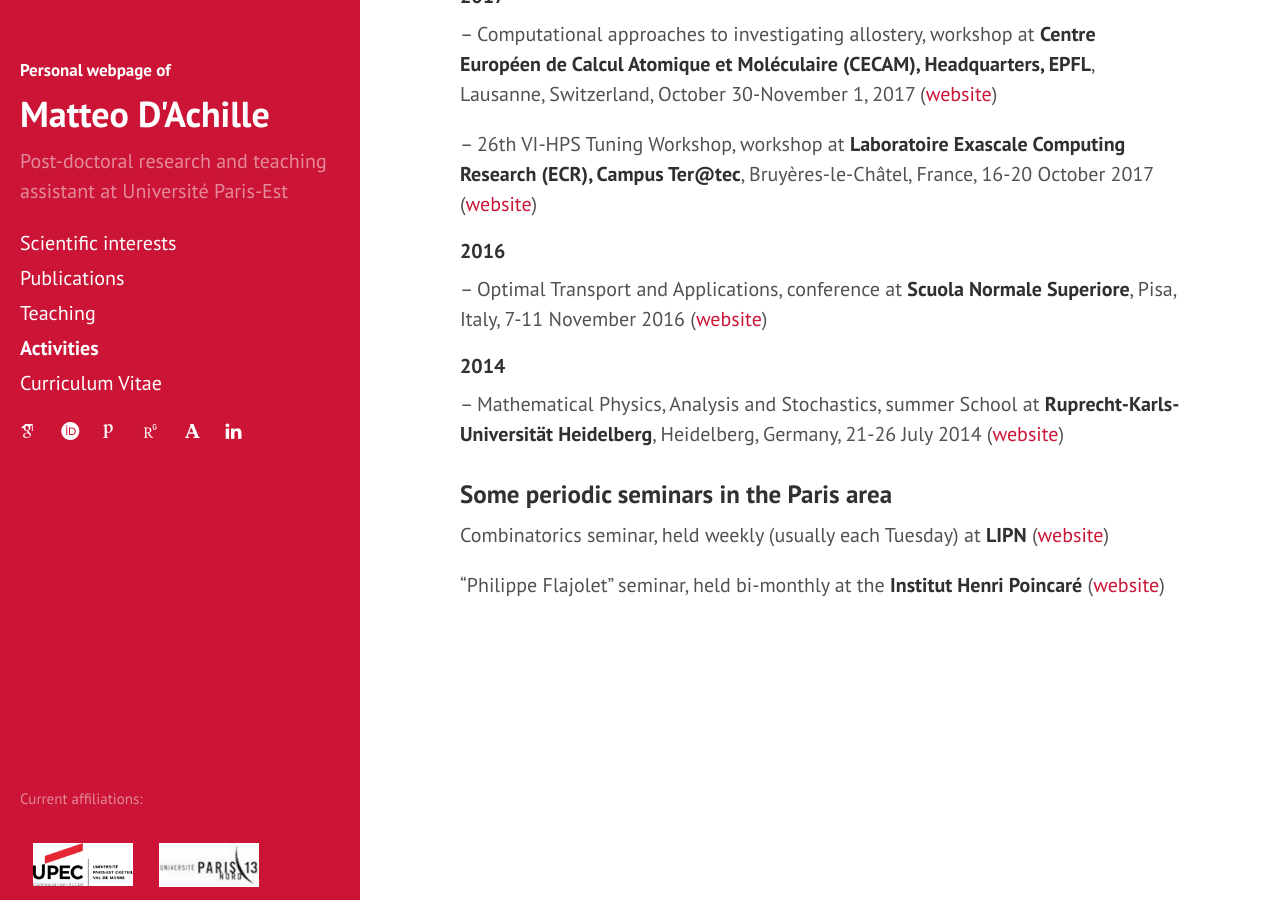
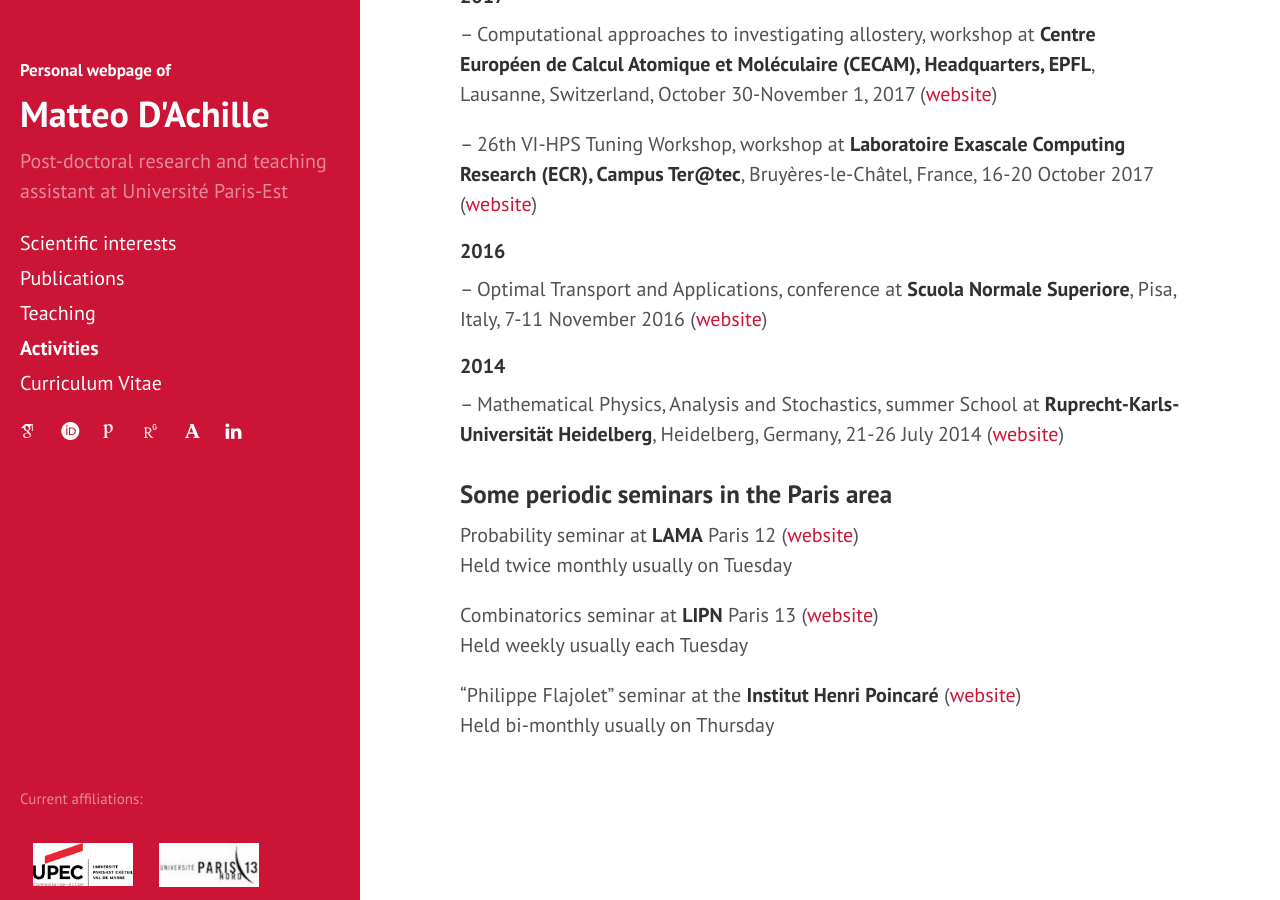
Before and after one commit to matteodachille/matteodachille.github.io, a Jekyll site: the page built from events.md, in a window 1280 px wide and 900 px high, scrolled down 1369 px. Built offline with Jekyll 4.4.1, drawn with Linux system fonts in a browser that asks for light colours; nearby versions of some CDN libraries; some web fonts are replaced; formulas are drawn with MathJax 3; some of the changed text lies outside the part shown.

Commit message:
Fixed some typos everywhere

```diff
--- a/events.md
+++ b/events.md
@@ -19,12 +19,12 @@
 #### 2020
 {: .no_toc}
 
--- 10/11 _Le problème d'assignation aléatoire euclidienne: état de l'art et quelques problèmes ouverts en dimension \\(d \leq 2 \\)_, hybrid talk for the Probability working at **LAMA**, Université Paris-Est Créteil, Auditorium MSE ([link](https://lama.u-pem.fr/evenements/seminaire/groupe_de_travail_probabilites/le_probleme_dassignation_aleatoire_euclidienne){:target="_blank"} + <a href="{{  site.baseurl }}assets/slides_ERAP_fr_nov10.pdf" target="\_blank">slides <i class="fa fa-file-pdf-o" aria-hidden="true"></i></a>)
+-- 10/11 _Le problème d'assignation aléatoire euclidienne: état de l'art et quelques problèmes ouverts en dimension \\(d \leq 2 \\)_, hybrid talk for the Probability working group at **LAMA**, Université Paris-Est Créteil, Auditorium MSE ([link](https://lama.u-pem.fr/evenements/seminaire/groupe_de_travail_probabilites/le_probleme_dassignation_aleatoire_euclidienne){:target="_blank"} + <a href="{{  site.baseurl }}assets/slides_ERAP_fr_nov10.pdf" target="\_blank">slides <i class="fa fa-file-pdf-o" aria-hidden="true"></i></a>)
 
 -- 16/10 _Statistical properties of the Euclidean random assignment problem_, **PhD thesis defense** (online talk, recording available [here](https://eu.bbcollab.com/recording/e2afdc2198204451bd3bf8c7de4f1ec7){:target="_blank"} + <a href="{{  site.baseurl }}assets/slides_ERAP_1610.pdf" target="\_blank">slides <i class="fa fa-file-pdf-o" aria-hidden="true"></i></a>)
 
 
--- 14/01 _Le problème d'assignation aléatoire euclidienne: état de l'art et quelques résultats récents en dimension \\(d=1\\)_, combinatorics seminars, CALIN Team at **LIPN**, Université Sorbonne Paris Nord ([link](https://lipn.univ-paris13.fr/~banderier/Seminaires/){:target="_blank"})
+-- 14/01 _Le problème d'assignation aléatoire euclidienne: état de l'art et quelques résultats récents en dimension \\(d=1\\)_, Combinatorics seminar, CALIN Team at **LIPN**, Université Sorbonne Paris Nord ([link](https://lipn.univ-paris13.fr/~banderier/Seminaires/){:target="_blank"})
 
 
 ### List of attended events (including Schools)
@@ -84,7 +84,9 @@
 
 ### Some periodic seminars in the Paris area
 
+Probability seminar at **LAMA** Paris 12 ([website](https://lama.u-pem.fr/evenements/seminaire/groupe_de_travail_probabilites){:target="_blank"}) <br/> Held twice monthly usually on Tuesday
 
-Combinatorics seminar, held weekly (usually each Tuesday) at **LIPN** ([website](https://lipn.univ-paris13.fr/~banderier/Seminaires/){:target="_blank"})
 
-"Philippe Flajolet" seminar, held bi-monthly at the **Institut Henri Poincaré** ([website](http://semflajolet.math.cnrs.fr/){:target="_blank"})
+Combinatorics seminar at **LIPN** Paris 13 ([website](https://lipn.univ-paris13.fr/~banderier/Seminaires/){:target="_blank"}) <br/> Held weekly usually each Tuesday
+
+"Philippe Flajolet" seminar at the **Institut Henri Poincaré** ([website](http://semflajolet.math.cnrs.fr/){:target="_blank"}) <br/> Held bi-monthly usually on Thursday
```
Also changed, not shown: _courses/Remediation2020.md (+2 -2 lines), _courses/mathdyn2020.md (+5 -2 lines), teaching.md (+2 -2 lines), 1 other file.
